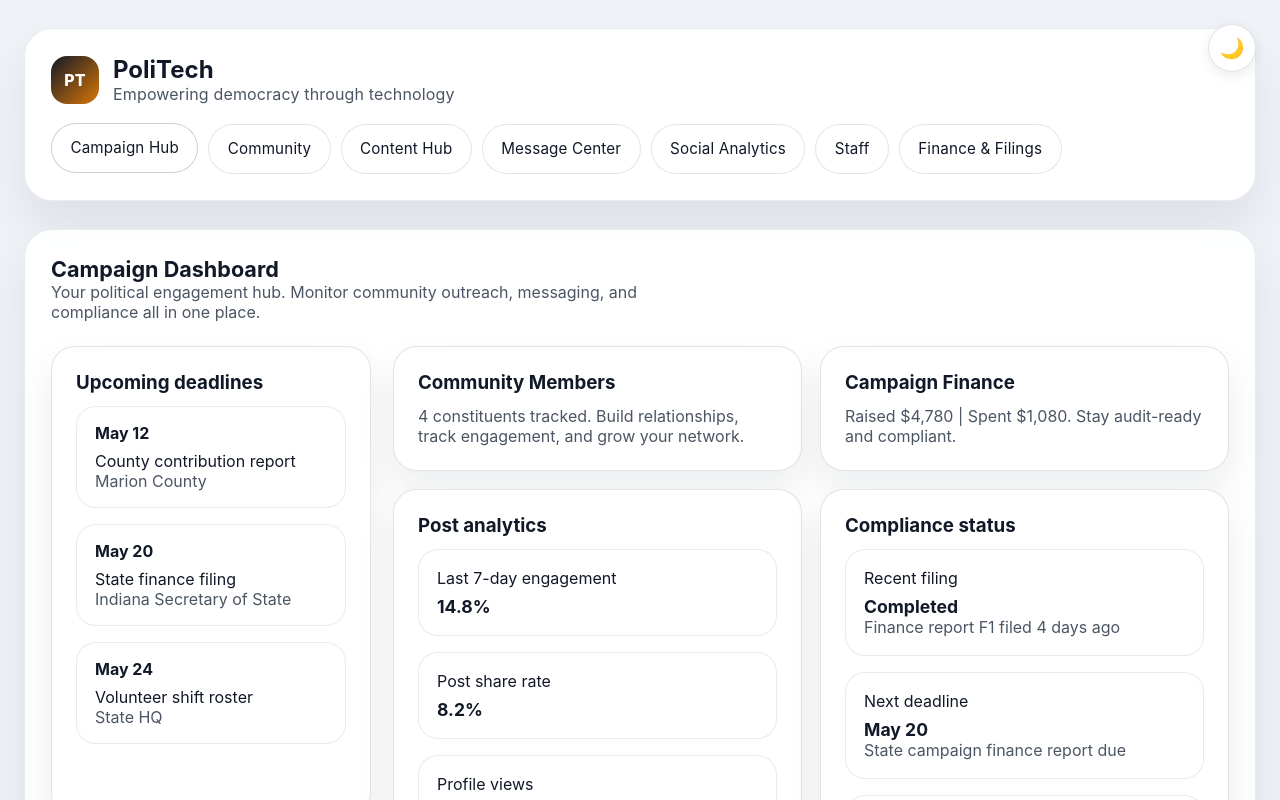
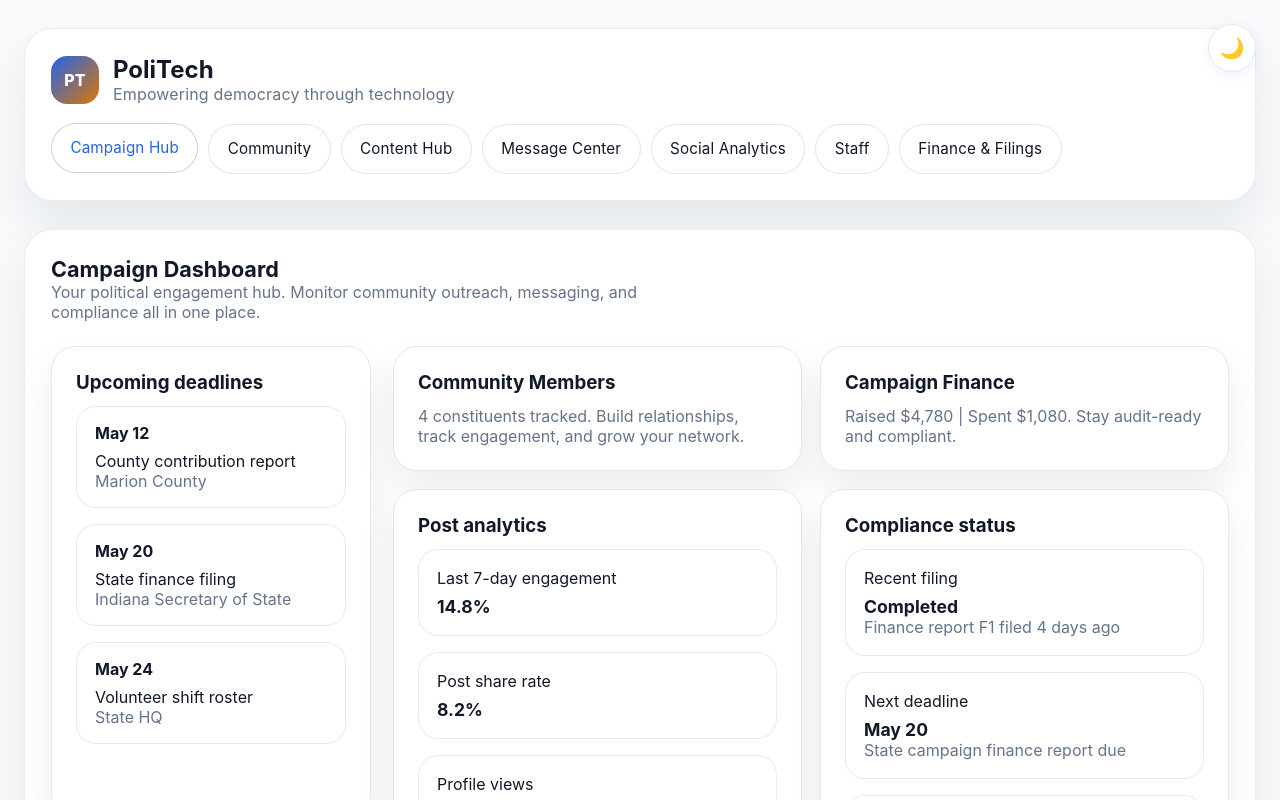
Before and after one commit to TyoshiChikayama-Jackson/politician-side-politechllc, a React (Vite) app: page / in a window 1280 px wide. Shown: the top 800 px of the page. Built offline with nearby package versions, Linux system fonts and the light colour scheme.

Commit message:
politechllc.com theme added using GPT 4.1 and applied auto

```diff
--- a/src/contexts/ThemeContext.tsx
+++ b/src/contexts/ThemeContext.tsx
@@ -21,36 +21,36 @@ export interface ThemeColors {
 
 export const themes: Record<Theme, ThemeColors> = {
   light: {
-    bg: '#eff2f7',
+    bg: '#f8fafc',
     surface: '#ffffff',
-    surfaceSoft: '#f8fafc',
+    surfaceSoft: '#f1f5f9',
     surfaceStrong: '#e2e8f0',
     text: '#111827',
-    muted: '#4b5563',
-    brand: '#111827',
-    brandSoft: '#2563eb',
+    muted: '#64748b',
+    brand: '#2563eb',
+    brandSoft: '#60a5fa',
     accent: '#d97706',
     danger: '#b91c1c',
     warn: '#c2410c',
     card: '#ffffff',
-    border: 'rgba(79, 89, 109, 0.16)',
-    shadow: 'rgba(15, 23, 42, 0.08)',
+    border: '#e5e7eb',
+    shadow: 'rgba(37, 99, 235, 0.08)',
   },
   dark: {
-    bg: '#0f172a',
+    bg: '#111827',
     surface: '#1e293b',
-    surfaceSoft: '#334155',
-    surfaceStrong: '#475569',
+    surfaceSoft: '#22304a',
+    surfaceStrong: '#334155',
     text: '#f1f5f9',
     muted: '#94a3b8',
     brand: '#60a5fa',
-    brandSoft: '#3b82f6',
+    brandSoft: '#2563eb',
     accent: '#fbbf24',
     danger: '#ef4444',
     warn: '#f97316',
     card: '#1e293b',
-    border: 'rgba(148, 163, 184, 0.2)',
-    shadow: 'rgba(0, 0, 0, 0.3)',
+    border: '#334155',
+    shadow: 'rgba(37, 99, 235, 0.18)',
   },
 };
 
@@ -100,6 +100,9 @@ export function ThemeProvider({ children }: ThemeProviderProps) {
 
     // Update color-scheme for better browser integration
     root.style.colorScheme = theme;
+
+    // Set data-theme attribute for CSS selectors
+    root.setAttribute('data-theme', theme);
   }, [theme, colors]);
 
   const value = {
```
